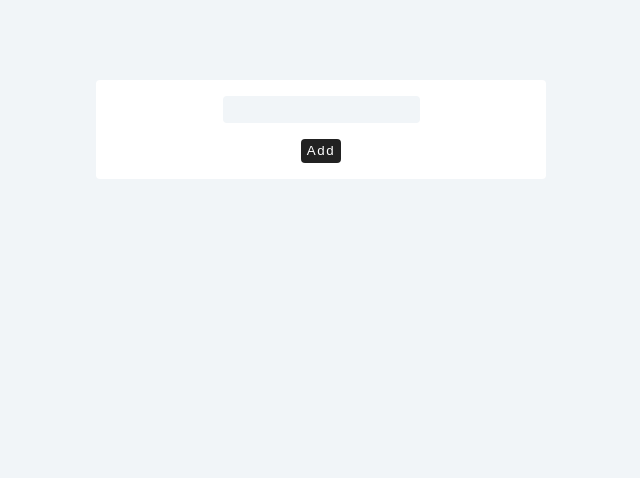
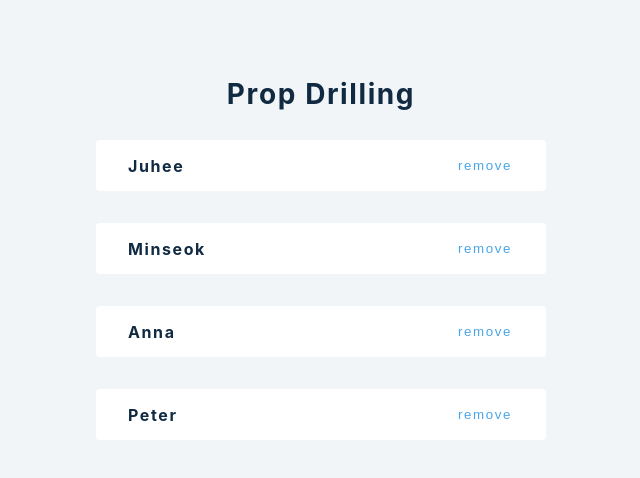
Before and after one commit to treatme030/react-advanced, a React (Create React App) app: page / in a window 1280 px wide. Shown: the top 478 px of the page, without its empty margins (319-959 px from the left). Built offline with nearby package versions, Linux system fonts and the light colour scheme.

Commit message:
prop drilling

```diff
--- a/src/App.js
+++ b/src/App.js
@@ -1,5 +1,5 @@
 import './App.css';
-import Setup from './useReducer/Index';
+import Setup from './prop-drilling/PropDrilling';
 
 function App() {
   return (
--- /dev/null
+++ b/src/prop-drilling/PropDrilling.js
@@ -0,0 +1,41 @@
+import React, { useState } from 'react';
+import { data } from '../data'
+
+const PropDrilling = () => {
+    const [people, setPeople] = useState(data)
+
+    const removePerson = (id) => {
+        setPeople((people) => {
+            return people.filter(person => person.id !== id)
+        })
+    }
+    return (
+        <section>
+            <h3>prop drilling</h3>
+            <List people={people} removePerson={removePerson}/>
+        </section>
+    );
+};
+
+const List = ({ people, removePerson }) => {
+    return (
+        <>
+            {
+                people.map(person => {
+                    return <SinglePerson key={person.id} {...person} removePerson={removePerson}/>
+                })
+            }
+        </>
+    );
+}
+
+const SinglePerson = ({ id, name, removePerson }) => {
+    return (
+        <div className="item">
+            <h4>{name}</h4>
+            <button onClick={() => removePerson(id)}>remove</button>
+        </div>
+    );
+}
+
+export default PropDrilling;
```
